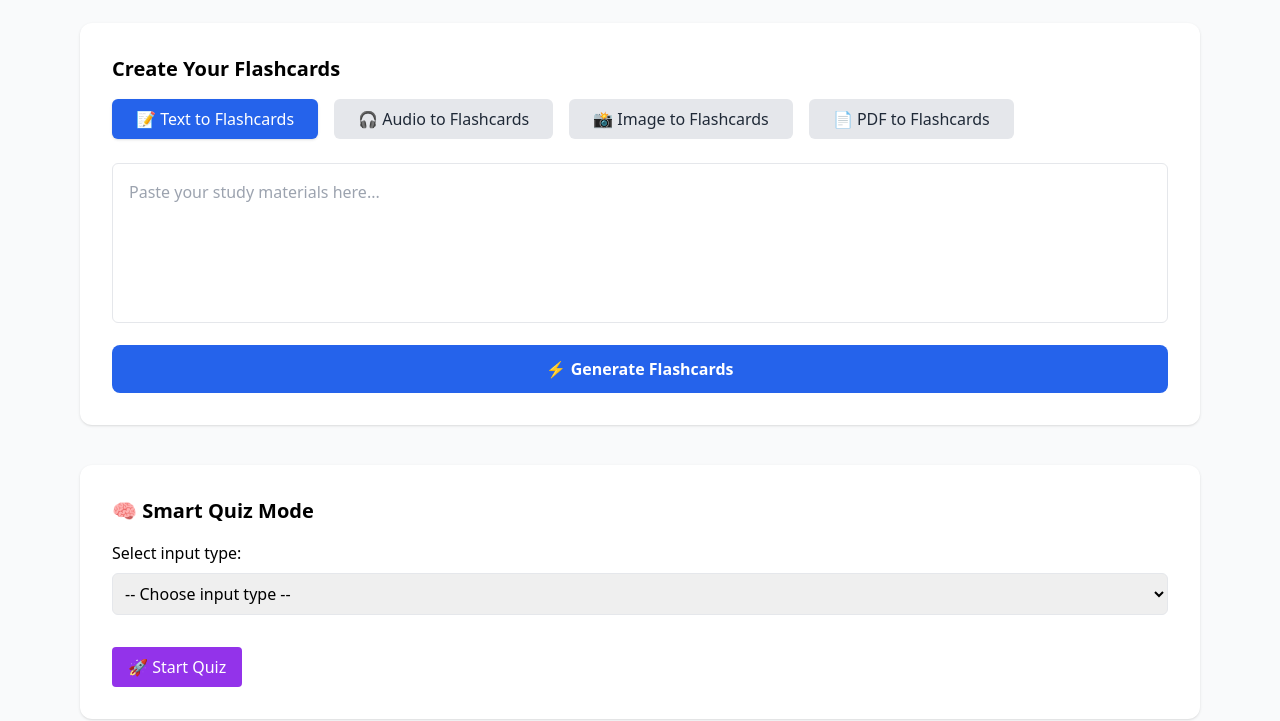
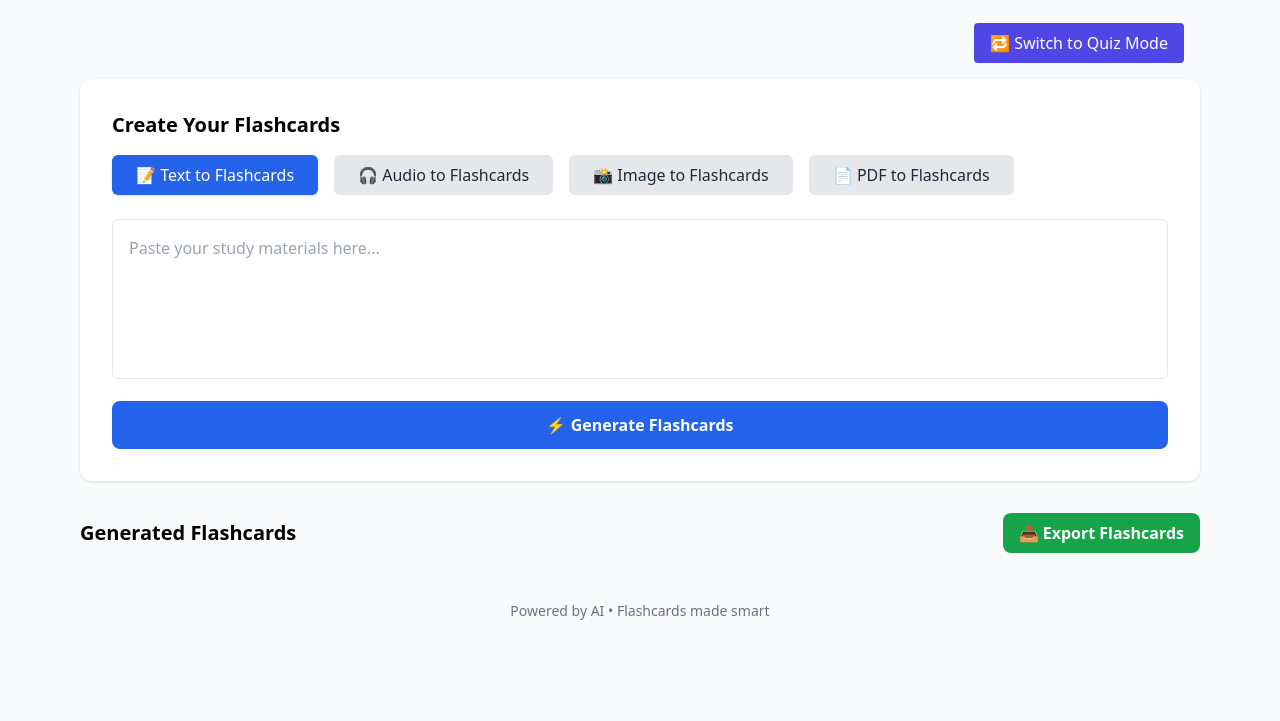
Before and after one commit to HarshDhebe4277/Code-Kalaakar, a Flask app: page / in a window 1280 px wide. Shown: the part 69-790 px from the top of the page. After the commit the page ends 689 px from the top, so only its background shows below. Run offline with Flask 3, Linux system fonts and the light colour scheme; some libraries are stand-ins or nearby versions.

Commit message:
updated UI for Smart Quiz Section

```diff
--- a/templates/index.html
+++ b/templates/index.html
@@ -12,7 +12,7 @@
 </head>
 
 <body class="bg-gray-50 font-sans">
-  <!-- Popup for login required -->
+  <!-- Login Required Popup -->
   <div id="loginRequiredPopup" class="fixed top-6 left-1/2 transform -translate-x-1/2 bg-red-600 text-white px-6 py-3 rounded shadow-lg z-50 hidden">
     Login is required to use this feature.
   </div>
@@ -25,13 +25,10 @@
       <div>
         {% if 'user_id' in session %}
         <div class="relative inline-block text-center">
-        <!-- Profile Avatar Button -->
           <button onclick="toggleProfileDropdown()" class="flex items-center justify-center w-12 h-12 bg-blue-600 text-white rounded-full font-bold text-lg shadow">
             {{ session['username'][:1] | upper }}
           </button>
-        <!-- Username below -->
           <p class="mt-1 text-sm font-medium text-gray-800">{{ session['username'] }}</p>
-        <!-- Dropdown -->
           <div id="profileDropdown" class="hidden absolute right-0 mt-2 w-32 bg-white border rounded shadow-lg z-50">
             <a href="/logout" class="block px-4 py-2 text-red-600 hover:bg-red-100">🚪 Logout</a>
           </div>
@@ -43,7 +40,15 @@
       </div>
     </header>
 
+    <!-- Mode Toggle -->
+    <div class="flex justify-end m-4">
+      <button id="modeToggleBtn" onclick="toggleMode()" class="bg-indigo-600 text-white px-4 py-2 rounded hover:bg-indigo-700 transition">
+        🔁 Switch to Quiz Mode
+      </button>
+    </div>
 
+    <!-- Flashcard Generator Mode -->
+    <div id="flashcardMode">
       <!-- Flashcard Input Section -->
       <section class="bg-white p-8 rounded-xl shadow">
         <h2 class="text-xl font-semibold mb-4">Create Your Flashcards</h2>
@@ -87,8 +92,10 @@
           <p id="pdfStatus" class="text-sm text-gray-600 mt-2"></p>
         </div>
       </section>
+    </div>
 
     <!-- Smart Quiz Mode -->
+    <div id="quizMode" class="hidden">
       <section class="bg-white p-8 rounded-xl shadow mt-10">
         <h2 class="text-xl font-semibold mb-4">🧠 Smart Quiz Mode</h2>
         <label class="block font-medium mb-2">Select input type:</label>
@@ -102,25 +109,20 @@
         <div id="quizInputFields" class="mb-4"></div>
         <button onclick="startQuizFromInput()" class="bg-purple-600 text-white px-4 py-2 rounded hover:bg-purple-700">🚀 Start Quiz</button>
       </section>
+    </div>
 
     <!-- Quiz Modal -->
     <div id="quizModal" class="fixed inset-0 bg-black bg-opacity-60 flex items-center justify-center hidden z-50">
       <div class="bg-white rounded-xl p-6 max-w-xl w-full relative shadow-lg">
         <button onclick="closeQuiz()" class="absolute top-3 right-4 text-gray-500">✖️</button>
-        <!-- Quiz Progress -->
         <div class="mb-4">
           <div class="text-sm text-gray-600 mb-1" id="quizProgress">Question 1 of 10</div>
           <div class="w-full bg-gray-200 rounded-full h-2">
             <div id="quizProgressBar" class="bg-blue-500 h-2 rounded-full transition-all duration-500" style="width: 0%;"></div>
           </div>
         </div>
-
-<!-- Quiz Question -->
         <p id="quizQuestion" class="text-gray-800 font-semibold text-lg mb-4"></p>
-
-<!-- Feedback -->
         <div id="quizFeedback" class="text-center text-white py-2 rounded-lg font-semibold mb-4 hidden transition-all duration-300"></div>
-
         <label for="userAnswer" class="block font-medium mb-1">Your Answer:</label>
         <textarea id="userAnswer" class="w-full p-2 border rounded-md mb-4" rows="3" placeholder="Type your answer here..."></textarea>
         <button onclick="submitQuizAnswer()" class="bg-green-600 text-white px-4 py-2 rounded hover:bg-green-700">✅ Submit Answer</button>
@@ -151,7 +153,7 @@
   <!-- Scripts -->
   <script src="{{ url_for('static', filename='script.js') }}"></script>
 
-  <!-- Mode Switcher -->
+  <!-- Flashcard Mode Switch Script -->
   <script>
     function switchMode(mode) {
       const modes = ['text', 'audio', 'image', 'pdf'];
@@ -169,6 +171,22 @@
         }
       });
     }
+
+    function toggleMode() {
+      const flashcardMode = document.getElementById('flashcardMode');
+      const quizMode = document.getElementById('quizMode');
+      const toggleBtn = document.getElementById('modeToggleBtn');
+
+      if (flashcardMode.classList.contains('hidden')) {
+        flashcardMode.classList.remove('hidden');
+        quizMode.classList.add('hidden');
+        toggleBtn.innerText = "🔁 Switch to Quiz Mode";
+      } else {
+        flashcardMode.classList.add('hidden');
+        quizMode.classList.remove('hidden');
+        toggleBtn.innerText = "🔁 Switch to Flashcard Mode";
+      }
+    }
   </script>
 </body>
 </html>
```
Lines whose indentation alone changed are shown as unchanged.
